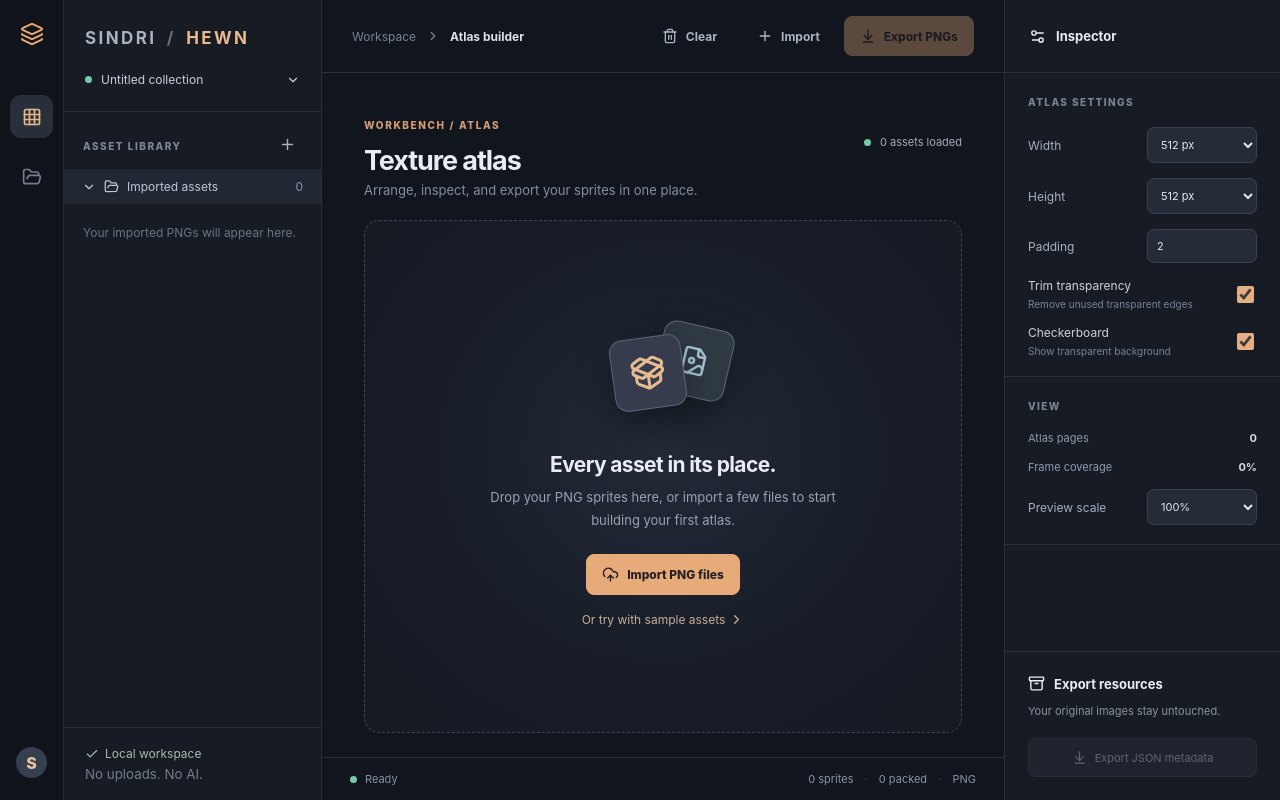
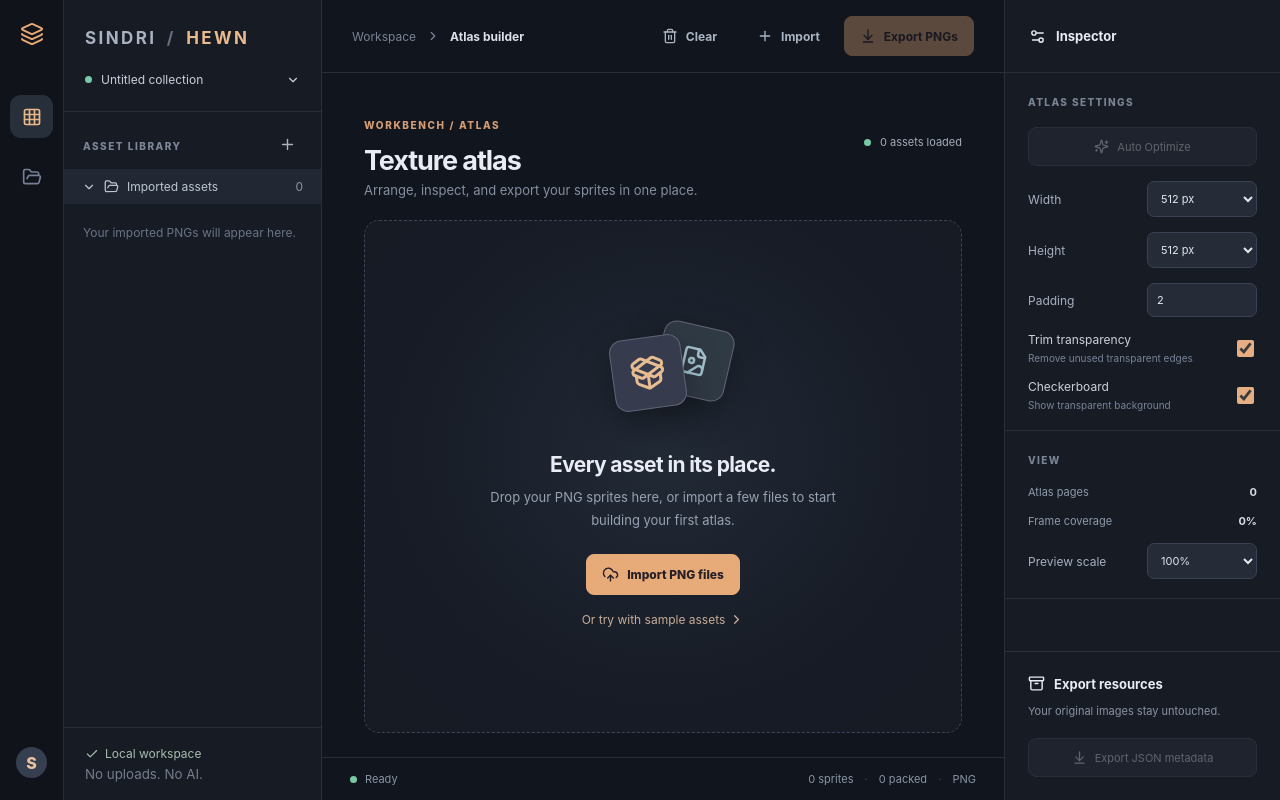
Before and after one commit to vardirhq/sindri-hewn, a React (Vite) app in the folder apps/web/: page / in a window 1280 px wide. Built offline with nearby package versions, Linux system fonts and the light colour scheme.

Commit message:
feat: connect optimizer to workbench

```diff
--- a/apps/web/src/App.tsx
+++ b/apps/web/src/App.tsx
@@ -1,7 +1,7 @@
 import { useCallback, useEffect, useMemo, useRef, useState } from "react";
 import { Archive, ArrowDownToLine, Check, ChevronDown, ChevronRight, FileImage, FolderOpen, Grid3X3, Layers3, Maximize, PackageOpen, Plus, Settings2, Sparkles, Trash2, UploadCloud } from "lucide-react";
 import { loadSprite, saveAtlas, saveBlob, type Sprite, type Frame } from "./atlas";
-import { createAtlas } from "./wasm-atlas";
+import { createAtlas, optimizeAtlas, type Recommendation } from "./wasm-atlas";
 
 const DEMO = [
   {name:"fern", color:"#68bb7d", shape:"leaf"},
@@ -68,6 +68,21 @@ export function App() {
     });
     if (failures) setError(`${failures} image(s) could not be loaded.`);
   }, []);
+  const [recommendation, setRecommendation] = useState<Recommendation | null>(null);
+  const [optimizing, setOptimizing] = useState(false);
+  useEffect(() => { setRecommendation(null); }, [sprites, padding, trim, width, height]);
+  const autoOptimize = async () => {
+    setOptimizing(true);
+    setError("");
+    try {
+      const best = await optimizeAtlas(sprites, padding, trim);
+      setRecommendation(best);
+    } catch (reason) {
+      setError(String(reason));
+    } finally {
+      setOptimizing(false);
+    }
+  };
   const [page, setPage] = useState(0);
   const [result, setResult] = useState<{ canvases: HTMLCanvasElement[]; frames: Frame[]; error: string } | null>(null);
   useEffect(() => {
@@ -137,7 +152,9 @@ export function App() {
     <aside className="inspector">
       <div className="inspector-title"><Settings2 size={17}/> Inspector</div>
       {active ? <div className="inspector-section"><div className="label">SELECTED SPRITE</div><div className="selected-sprite"><img src={active.preview} alt={active.name}/></div><strong>{active.name}</strong><div className="stat"><span>Original size</span><strong>{active.width} × {active.height}</strong></div><div className="stat"><span>Trimmed size</span><strong>{active.trimWidth} × {active.trimHeight}</strong></div><div className="stat"><span>Offset</span><strong>{active.offsetX}, {active.offsetY}</strong></div></div> : null}
-      <div className="inspector-section"><div className="label">ATLAS SETTINGS</div><label className="field">Width<select value={width} onChange={e=>setWidth(Number(e.target.value))}>{[128,256,512,1024,2048,4096].map(n=><option key={n} value={n}>{n} px</option>)}</select></label><label className="field">Height<select value={height} onChange={e=>setHeight(Number(e.target.value))}>{[128,256,512,1024,2048,4096].map(n=><option key={n} value={n}>{n} px</option>)}</select></label><label className="field">Padding<input type="number" min="0" max="64" value={padding} onChange={e=>setPadding(Math.min(64,Math.max(0,Number(e.target.value)||0)))}/></label>
+      <div className="inspector-section"><div className="label">ATLAS SETTINGS</div>
+      <button className="secondary-button" disabled={!sprites.length || optimizing} onClick={()=>void autoOptimize()}><Sparkles size={15}/> {optimizing ? "Optimizing…" : "Auto Optimize"}</button>
+      {recommendation && <div role="status"><p>Recommended: {recommendation.width} × {recommendation.height}, {recommendation.pages} page(s), {(recommendation.bytes / 1024).toFixed(0)} KiB RGBA8. Lowest memory across 36 tested sizes; fewer pages break ties.</p><button className="secondary-button" onClick={()=>{setWidth(recommendation.width);setHeight(recommendation.height);setRecommendation(null);}}>Apply recommendation</button></div>}<label className="field">Width<select value={width} onChange={e=>setWidth(Number(e.target.value))}>{[128,256,512,1024,2048,4096].map(n=><option key={n} value={n}>{n} px</option>)}</select></label><label className="field">Height<select value={height} onChange={e=>setHeight(Number(e.target.value))}>{[128,256,512,1024,2048,4096].map(n=><option key={n} value={n}>{n} px</option>)}</select></label><label className="field">Padding<input type="number" min="0" max="64" value={padding} onChange={e=>setPadding(Math.min(64,Math.max(0,Number(e.target.value)||0)))}/></label>
         <label className="toggle-row"><span>Trim transparency<small>Remove unused transparent edges</small></span><input type="checkbox" checked={trim} onChange={e=>setTrim(e.target.checked)}/></label>
         <label className="toggle-row"><span>Checkerboard<small>Show transparent background</small></span><input type="checkbox" checked={showGrid} onChange={e=>setShowGrid(e.target.checked)}/></label>
       </div>
```
